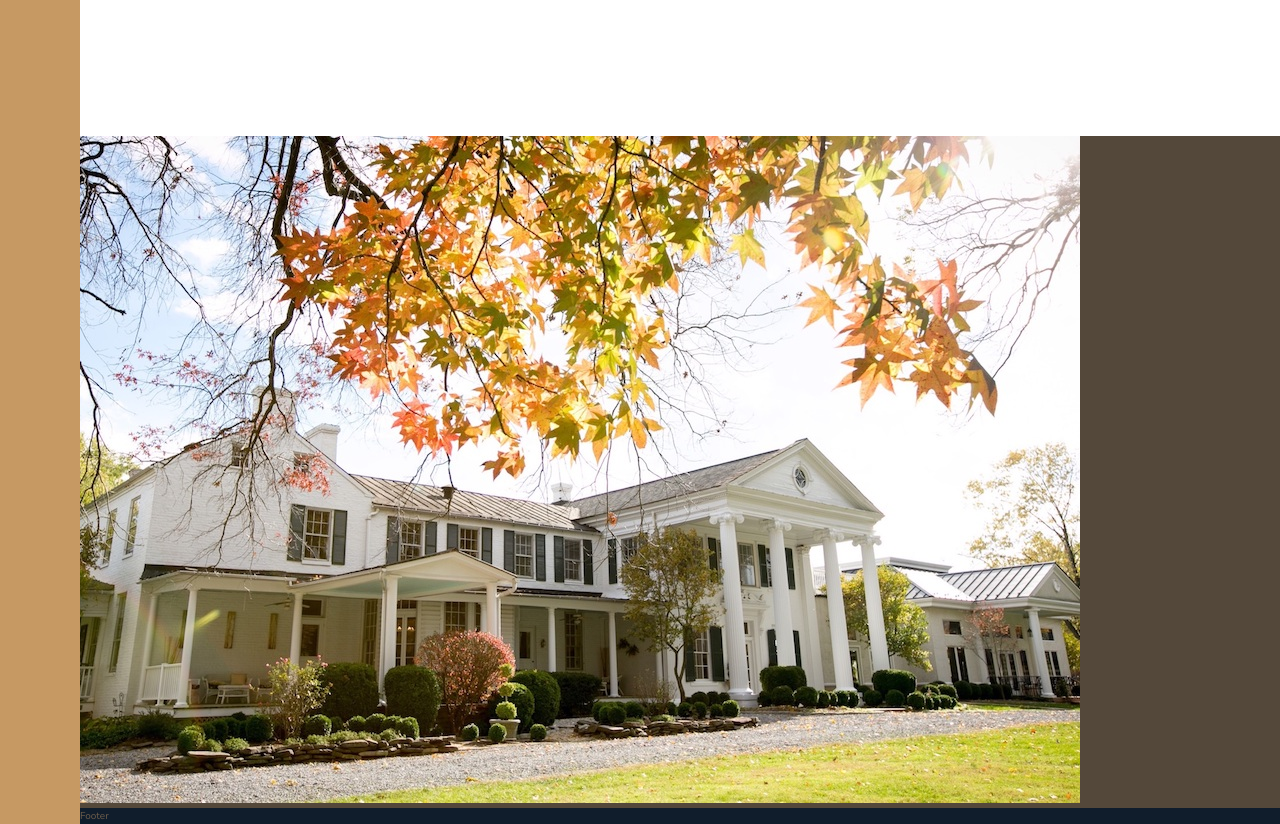
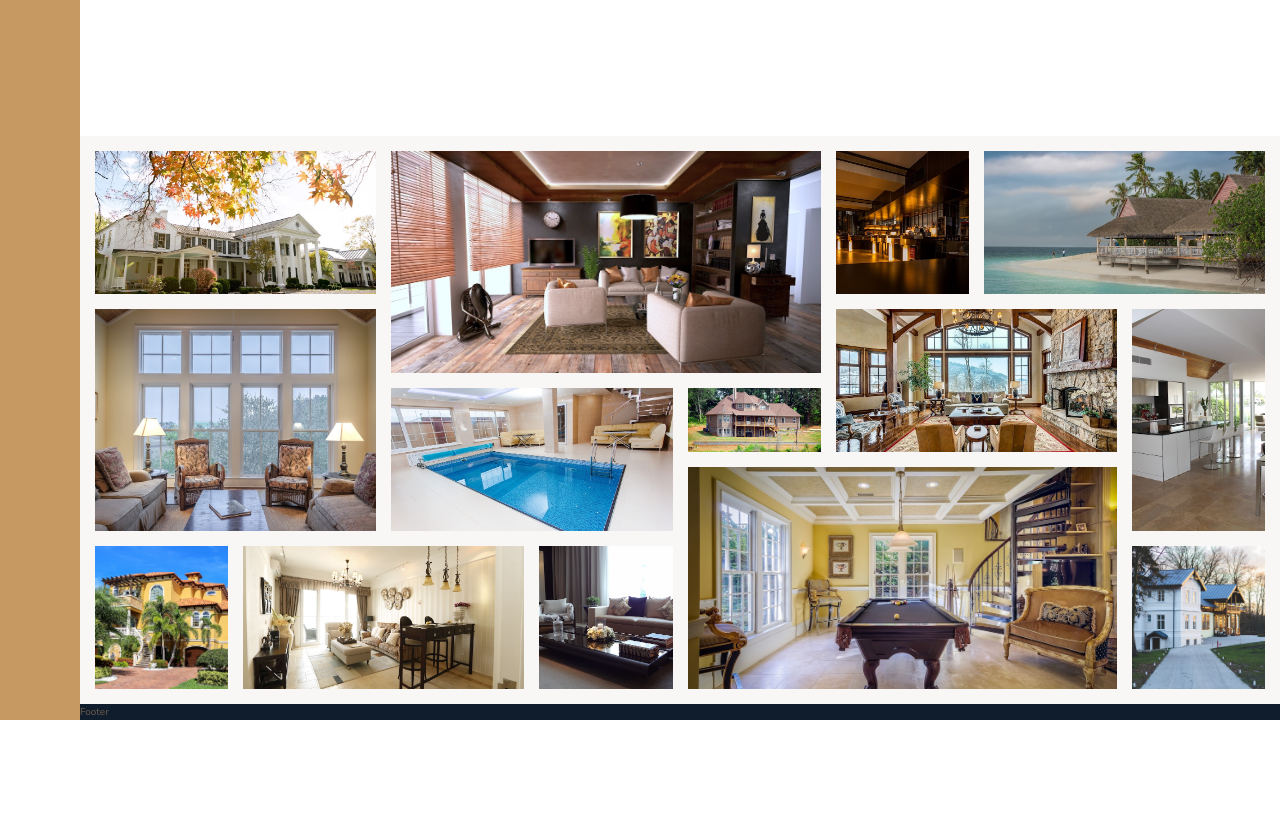
Before and after one commit to JaiminR28/Nexter-landing-page, a website: page index.html in a window 1280 px wide. Shown: the part 3020-3844 px from the top of the page. After the commit the page ends 3740 px from the top, so only its background shows below. Drawn offline with nearby package versions, Linux system fonts and the light colour scheme.

Commit message:
photo gallery complete

```diff
--- a/index.html
+++ b/index.html
@@ -339,7 +339,104 @@
 		</section>
 
 		<section class="gallery">
-			<img src="img/gal-1.jpeg" alt="Gallery image 1" class="gallery" />
+			<figure class="gallery__item gallery__item--1">
+				<img
+					src="img/gal-1.jpeg"
+					alt="Gallery image 1"
+					class="gallery__img"
+				/>
+			</figure>
+			<figure class="gallery__item gallery__item--2">
+				<img
+					src="img/gal-2.jpeg"
+					alt="Gallery image 2"
+					class="gallery__img"
+				/>
+			</figure>
+			<figure class="gallery__item gallery__item--3">
+				<img
+					src="img/gal-3.jpeg"
+					alt="Gallery image 3"
+					class="gallery__img"
+				/>
+			</figure>
+			<figure class="gallery__item gallery__item--4">
+				<img
+					src="img/gal-4.jpeg"
+					alt="Gallery image 4"
+					class="gallery__img"
+				/>
+			</figure>
+			<figure class="gallery__item gallery__item--5">
+				<img
+					src="img/gal-5.jpeg"
+					alt="Gallery image 5"
+					class="gallery__img"
+				/>
+			</figure>
+			<figure class="gallery__item gallery__item--6">
+				<img
+					src="img/gal-6.jpeg"
+					alt="Gallery image 6"
+					class="gallery__img"
+				/>
+			</figure>
+			<figure class="gallery__item gallery__item--7">
+				<img
+					src="img/gal-7.jpeg"
+					alt="Gallery image 7"
+					class="gallery__img"
+				/>
+			</figure>
+			<figure class="gallery__item gallery__item--8">
+				<img
+					src="img/gal-8.jpeg"
+					alt="Gallery image 8"
+					class="gallery__img"
+				/>
+			</figure>
+			<figure class="gallery__item gallery__item--9">
+				<img
+					src="img/gal-9.jpeg"
+					alt="Gallery image 9"
+					class="gallery__img"
+				/>
+			</figure>
+			<figure class="gallery__item gallery__item--10">
+				<img
+					src="img/gal-10.jpeg"
+					alt="Gallery image 10"
+					class="gallery__img"
+				/>
+			</figure>
+			<figure class="gallery__item gallery__item--11">
+				<img
+					src="img/gal-11.jpeg"
+					alt="Gallery image 11"
+					class="gallery__img"
+				/>
+			</figure>
+			<figure class="gallery__item gallery__item--12">
+				<img
+					src="img/gal-12.jpeg"
+					alt="Gallery image 12"
+					class="gallery__img"
+				/>
+			</figure>
+			<figure class="gallery__item gallery__item--13">
+				<img
+					src="img/gal-13.jpeg"
+					alt="Gallery image 13"
+					class="gallery__img"
+				/>
+			</figure>
+			<figure class="gallery__item gallery__item--14">
+				<img
+					src="img/gal-14.jpeg"
+					alt="Gallery image 14"
+					class="gallery__img"
+				/>
+			</figure>
 		</section>
 
 		<footer class="footer">Footer</footer>
--- a/sass/_gallery.scss
+++ b/sass/_gallery.scss
@@ -1,4 +1,76 @@
 .gallery {
-	background-color: $color-grey-dark-1;
+	background-color: $color-grey-light-1;
 	grid-column: full-start / full-end;
+
+	display: grid;
+	grid-template-columns: repeat(8, 1fr);
+	grid-template-rows: repeat(7, 5vw);
+	grid-gap: 1.5rem;
+	padding: 1.5rem;
+
+	&__item {
+		&--1 {
+			grid-row: 1 / span 2;
+			grid-column: 1 / span 2;
+		}
+		&--2 {
+			grid-row: 1 / span 3;
+			grid-column: 3 / span 3;
+		}
+		&--3 {
+			grid-row: 1 / span 2;
+			grid-column: 6 / 7;
+		}
+		&--4 {
+			grid-row: 1 / span 2;
+			grid-column: 7 / -1;
+		}
+		&--5 {
+			grid-row: 3 / span 3;
+			grid-column: 1 / span 2;
+		}
+		&--6 {
+			grid-row: 4 / span 2;
+			grid-column: 3 / span 2;
+		}
+		&--7 {
+			grid-row: 4 / 5;
+			grid-column: 5 / 6;
+		}
+		&--8 {
+			grid-row: 3 / span 2;
+			grid-column: 6 / span 2;
+		}
+		&--9 {
+			grid-row: 3 / span 3;
+			grid-column: 8 / -1;
+		}
+		&--10 {
+			grid-row: 6 / span 2;
+			grid-column: 1 / 2;
+		}
+		&--11 {
+			grid-row: 6 / span 2;
+			grid-column: 2 / span 2;
+		}
+		&--12 {
+			grid-row: 6 / span 2;
+			grid-column: 4 / 5;
+		}
+		&--13 {
+			grid-row: 5 / span 3;
+			grid-column: 5 / span 3;
+		}
+		&--14 {
+			grid-row: 6 / span 2;
+			grid-column: 8 / -1;
+		}
+	}
+
+	&__img {
+		width: 100%;
+		height: 100%;
+		object-fit: cover;
+		display: block;
+	}
 }
```
Also changed, not shown: css/style.css.
